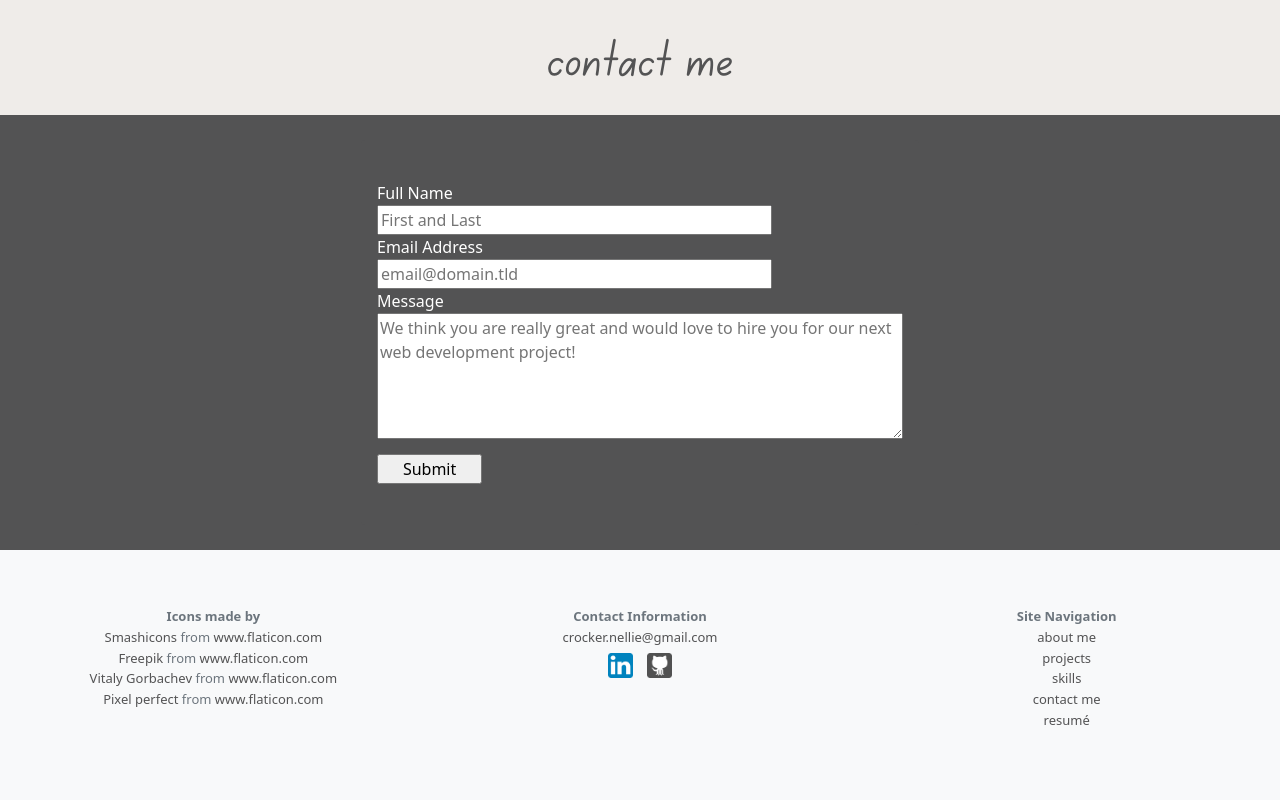
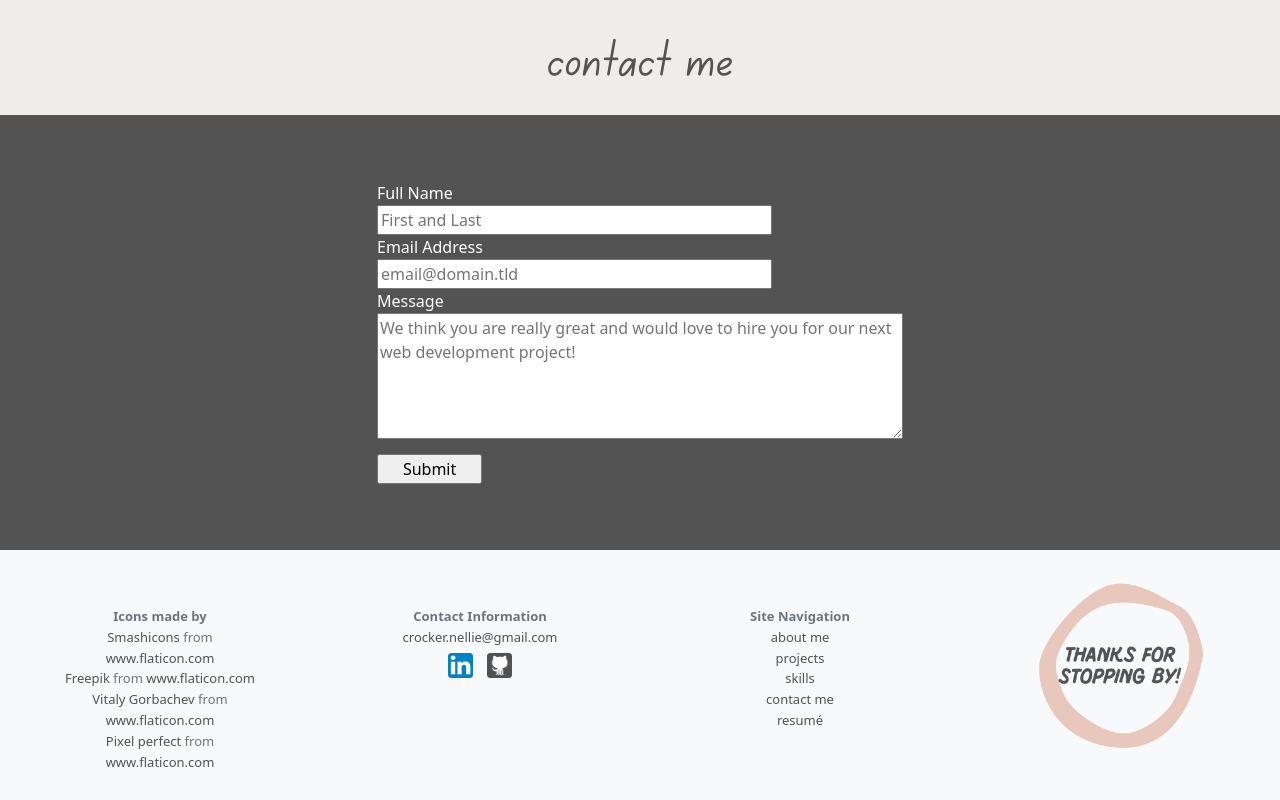
Before and after one commit to nelliecrocker/portfolio, a plain HTML site: page index.html in a window 1280 px wide. Shown: the part 2230-3030 px from the top of the page. Drawn offline with nearby package versions, Linux system fonts and the light colour scheme.

Commit message:
added image to footer

```diff
--- a/index.html
+++ b/index.html
@@ -243,6 +243,7 @@
             </span>
 
         </div>
+
         <div class="container">
             <span class="text-muted">
 
@@ -275,6 +276,10 @@
             </span>
 
         </div>
+        <div class="container">
+            <img id="footer-image" src="./assets/footer-image.png" alt="">
+
+        </div>
 
     </footer>
 
--- a/style.css
+++ b/style.css
@@ -189,3 +189,12 @@ textarea {
     list-style-type: none;
     padding: 0px;
 }
+
+#footer-image {
+    display: flex;
+    max-width: 200px;
+    height: auto;
+    padding: 15px;
+    margin-left: auto;
+    margin-right: auto;
+}
```
Also changed, not shown: assets/footer-image.png (added).
